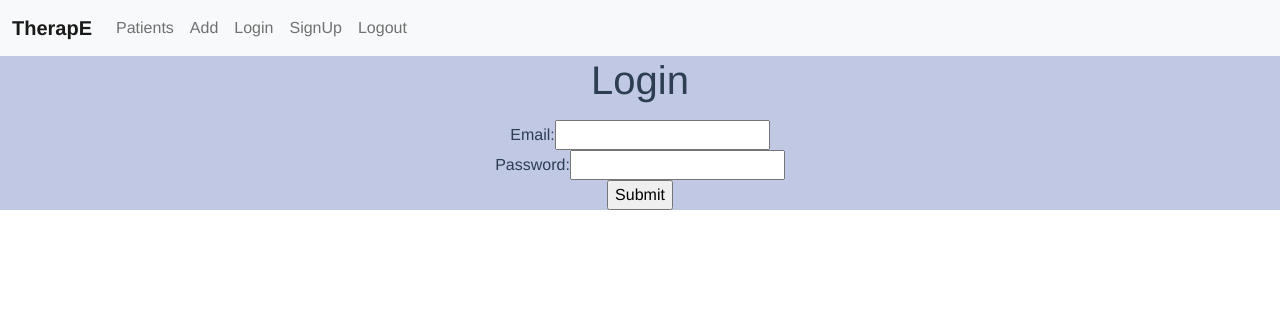
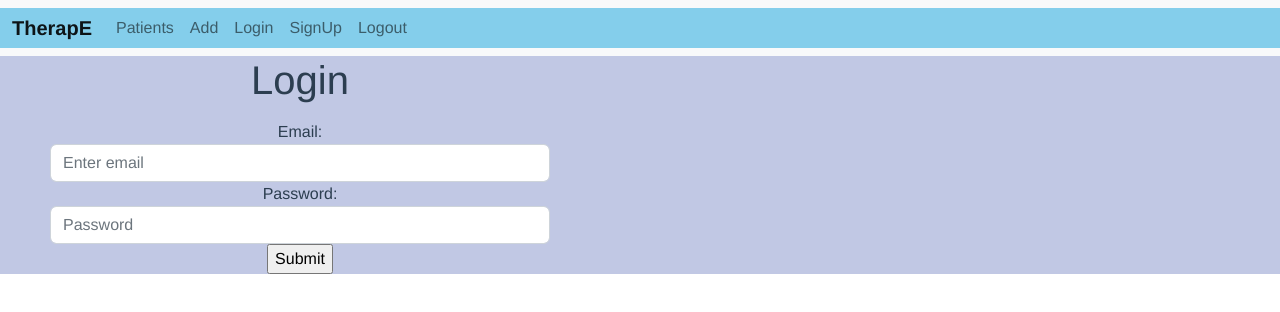
Before and after one commit to hollymsnell/Capstone-frontend, a Vue app: page /login in a window 1280 px wide. Shown: the top 312 px of the page. Built offline with nearby package versions, Linux system fonts and the light colour scheme.

Commit message:
improving login form and playing around with styling

```diff
--- a/src/App.vue
+++ b/src/App.vue
@@ -73,4 +73,8 @@ nav a {
 nav a.router-link-exact-active {
   color: #42b983;
 }
+
+.container-fluid {
+  background-color: #84ceeb;
+}
 </style>
--- a/src/views/LoginView.vue
+++ b/src/views/LoginView.vue
@@ -36,14 +36,34 @@ export default {
         <li v-for="error in errors" v-bind:key="error">{{ error }}</li>
       </ul>
       <div>
-        <label>Email:</label>
-        <input type="email" v-model="newSessionParams.email" />
+        <label for="exampleInputEmail1">Email:</label>
+        <input
+          type="email"
+          class="form-control"
+          id="exampleInputEmail1"
+          aria-describedby="emailHelp"
+          v-model="newSessionParams.email"
+          placeholder="Enter email"
+        />
       </div>
       <div>
         <label>Password:</label>
-        <input type="current_password" v-model="newSessionParams.password" />
+        <input
+          type="current_password"
+          class="form-control"
+          id="exampleInputPassword1"
+          v-model="newSessionParams.password"
+          placeholder="Password"
+        />
       </div>
       <input type="submit" value="Submit" />
     </form>
   </div>
 </template>
+
+<style>
+.login {
+  width: 500px;
+  margin-left: 50px;
+}
+</style>
--- a/src/views/UserView.vue
+++ b/src/views/UserView.vue
@@ -46,7 +46,7 @@ export default {
         <div class="card" style="width: 18rem">
           <h3>{{ user.name }}</h3>
           <div>
-            <button class="btn btn-info" v-on:click="showUser(user.id)">Patient Info</button>
+            <button class="button" v-on:click="showUser(user.id)">Patient Info</button>
           </div>
           <div>
             <button class="btn btn-success" v-on:click="textRemind(user)">Send Reminder</button>
@@ -97,7 +97,12 @@ export default {
   </div>
 </template>
 
-<style></style>
+<style>
+.button {
+  background-color: #8860d0;
+}
+</style>
+
 -->
 
 <!-- <div v-for="program in user.programs" v-bind:key="program.id"></div> -->
```
